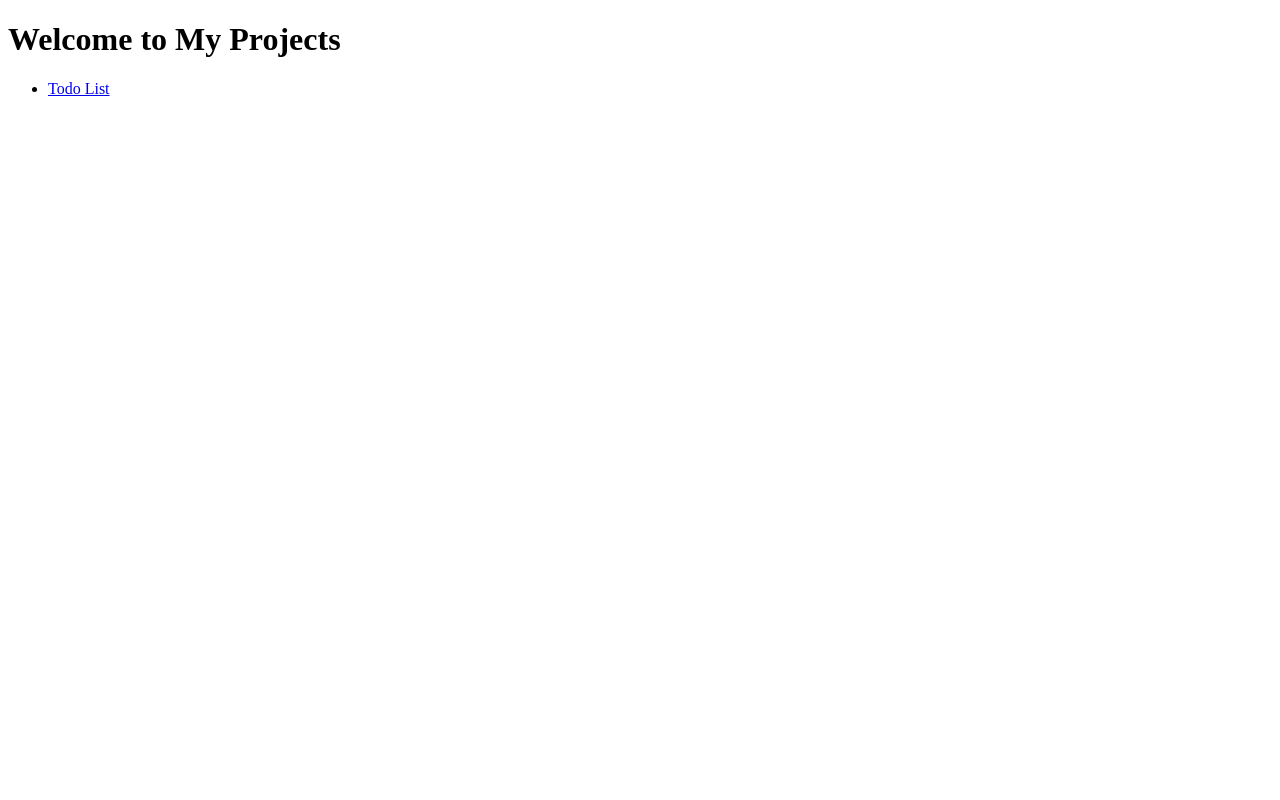
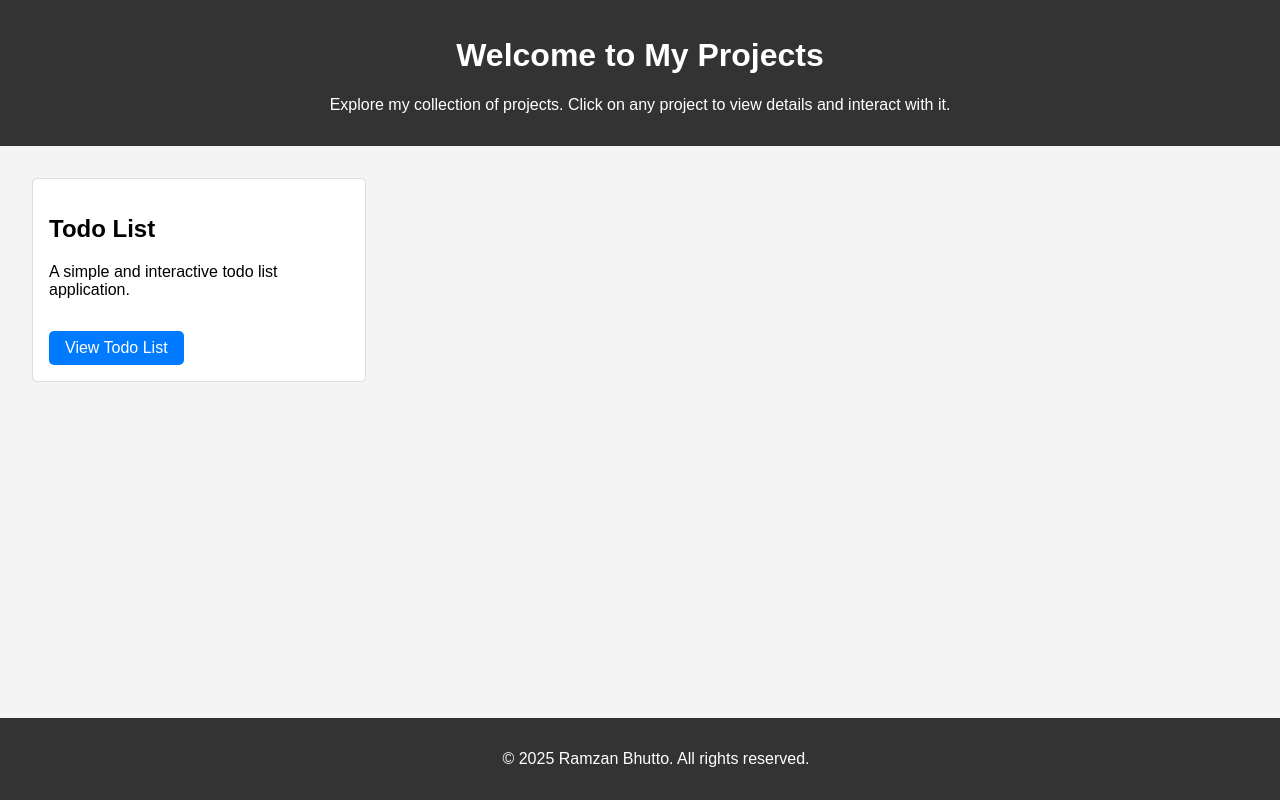
Before and after one commit to ramzanbhutto/Projects, a website: page index.html in a window 1280 px wide. Drawn offline with Linux system fonts and the light colour scheme.

Commit message:
added css

```diff
--- a/index.html
+++ b/index.html
@@ -4,12 +4,25 @@
     <meta charset="UTF-8">
     <meta name="viewport" content="width=device-width, initial-scale=1.0">
     <title>My Projects</title>
+    <link rel="stylesheet" href="style.css">
 </head>
 <body>
-    <h1>Welcome to My Projects</h1>
-    <ul>
-        <li><a href="/todo-list/index.html">Todo List</a></li>
-      <!--  add more projects here -->
-    </ul>
+    <header>
+        <h1>Welcome to My Projects</h1>
+        <p>Explore my collection of projects. Click on any project to view details and interact with it.</p>
+    </header>
+    <main>
+        <section class="project-list">
+            <div class="project-item">
+                <h2>Todo List</h2>
+                <p>A simple and interactive todo list application.</p>
+                <a href="/todo-list/index.html" class="project-link">View Todo List</a>
+            </div>
+            <!-- Add more projects here -->
+        </section>
+    </main>
+    <footer>
+        <p>© 2025 Ramzan Bhutto. All rights reserved.</p>
+    </footer>
 </body>
 </html>
--- /dev/null
+++ b/style.css
@@ -0,0 +1,63 @@
+/* Basic styles for the main page */
+body {
+    font-family: Arial, sans-serif;
+    margin: 0;
+    padding: 0;
+    background-color: #f4f4f4;
+}
+
+header {
+    background-color: #333;
+    color: #fff;
+    padding: 1rem;
+    text-align: center;
+}
+
+main {
+    padding: 2rem;
+}
+
+.project-list {
+    display: flex;
+    flex-wrap: wrap;
+    gap: 1rem;
+}
+
+.project-item {
+    background-color: #fff;
+    border: 1px solid #ddd;
+    border-radius: 5px;
+    padding: 1rem;
+    width: 100%;
+    max-width: 300px;
+    transition: transform 0.2s;
+}
+
+.project-item:hover {
+    transform: scale(1.05);
+}
+
+.project-link {
+    display: inline-block;
+    margin-top: 1rem;
+    padding: 0.5rem 1rem;
+    background-color: #007bff;
+    color: #fff;
+    text-decoration: none;
+    border-radius: 5px;
+    transition: background-color 0.2s;
+}
+
+.project-link:hover {
+    background-color: #0056b3;
+}
+
+footer {
+    background-color: #333;
+    color: #fff;
+    text-align: center;
+    padding: 1rem;
+    position: fixed;
+    bottom: 0;
+    width: 100%;
+}
```
